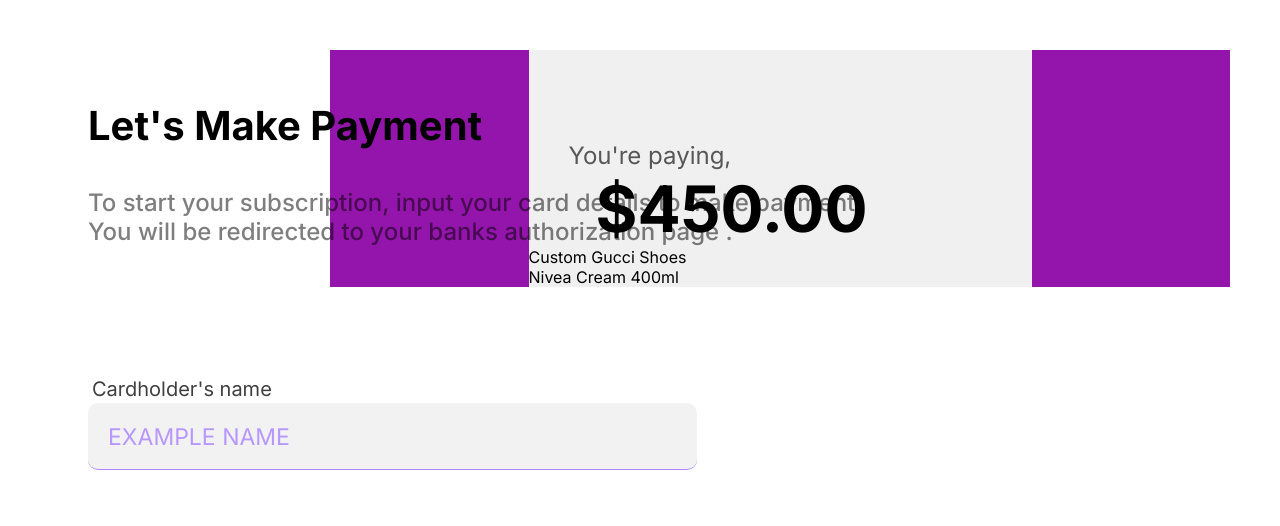
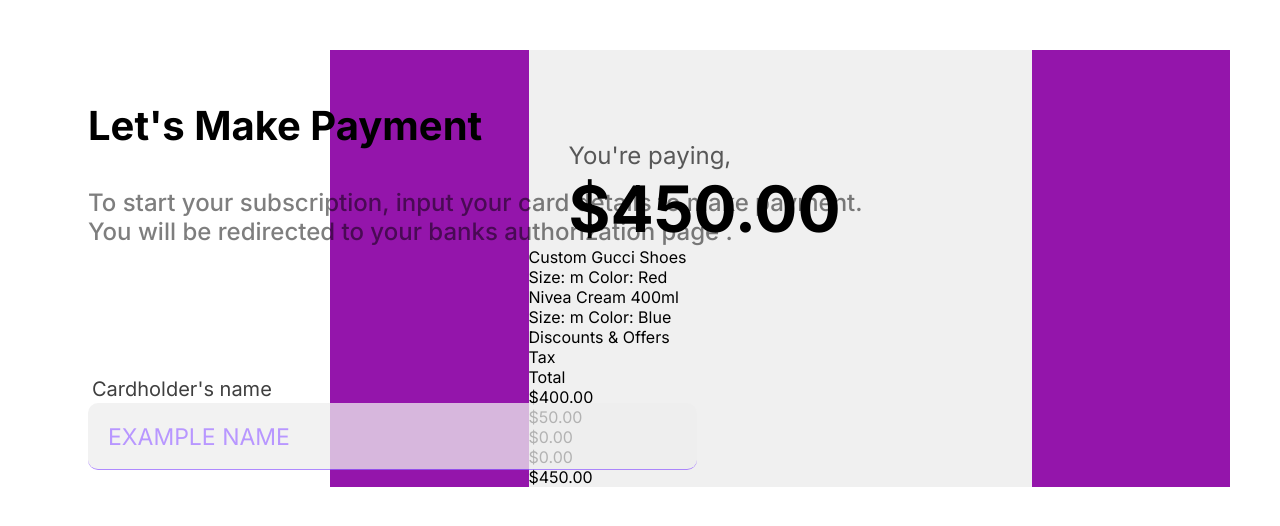
Before and after one commit to mxxm0x/store, a React (Vite) app: page / in a window 1280 px wide. Shown: the top 526 px of the page. Built offline with nearby package versions, Linux system fonts and the light colour scheme.

Commit message:
textos adicionados

```diff
--- a/src/components/Checkout/Checkout.css
+++ b/src/components/Checkout/Checkout.css
@@ -18,7 +18,7 @@
 	padding-top: 20px;
 }
 
-.first {
+.header-text {
 	margin: auto;
 	margin-left: 40px;
 	margin-top: 71px;
@@ -27,9 +27,9 @@
 	color: #575757;
 }
 
-.value {
+.header-value {
 	margin: auto;
-	margin-left: 67px;
+	margin-left: 40px;
 	font-weight: 700px;
 	font-size: 64px;
 }
--- a/src/components/Checkout/Checkout.jsx
+++ b/src/components/Checkout/Checkout.jsx
@@ -5,11 +5,27 @@ function Checkout() {
 	return (
 		<div className="cContainer">
 			<div className="background">
-				<p className="first">You're paying,</p>
-				<h1 className="value">$450.00</h1>
+				<div className="header">
+					<p className="header-text">You're paying,</p>
+					<h1 className="header-value">$450.00</h1>
+				</div>
+				<div className="products">
+					<p className="title">Custom Gucci Shoes</p>
+					<p className="sub1">Size: m Color: Red</p>
+					<p className="title2">Nivea Cream 400ml</p>
+					<p className="sub2">Size: m Color: Blue</p>
+					<p className="discounts">Discounts & Offers</p>
+					<p className="tax">Tax</p>
+					<p className="tax">Total</p>
 
-				<p className="title">Custom Gucci Shoes</p>
-				<p className="title2">Nivea Cream 400ml</p>
+					<div className="costs">
+						<p className="value">$400.00</p>
+						<p className="value1">$50.00</p>
+						<p className="value2">$0.00</p>
+						<p className="value3">$0.00</p>
+						<p className="value4">$450.00</p>
+					</div>
+				</div>
 			</div>
 		</div>
 	);
```
